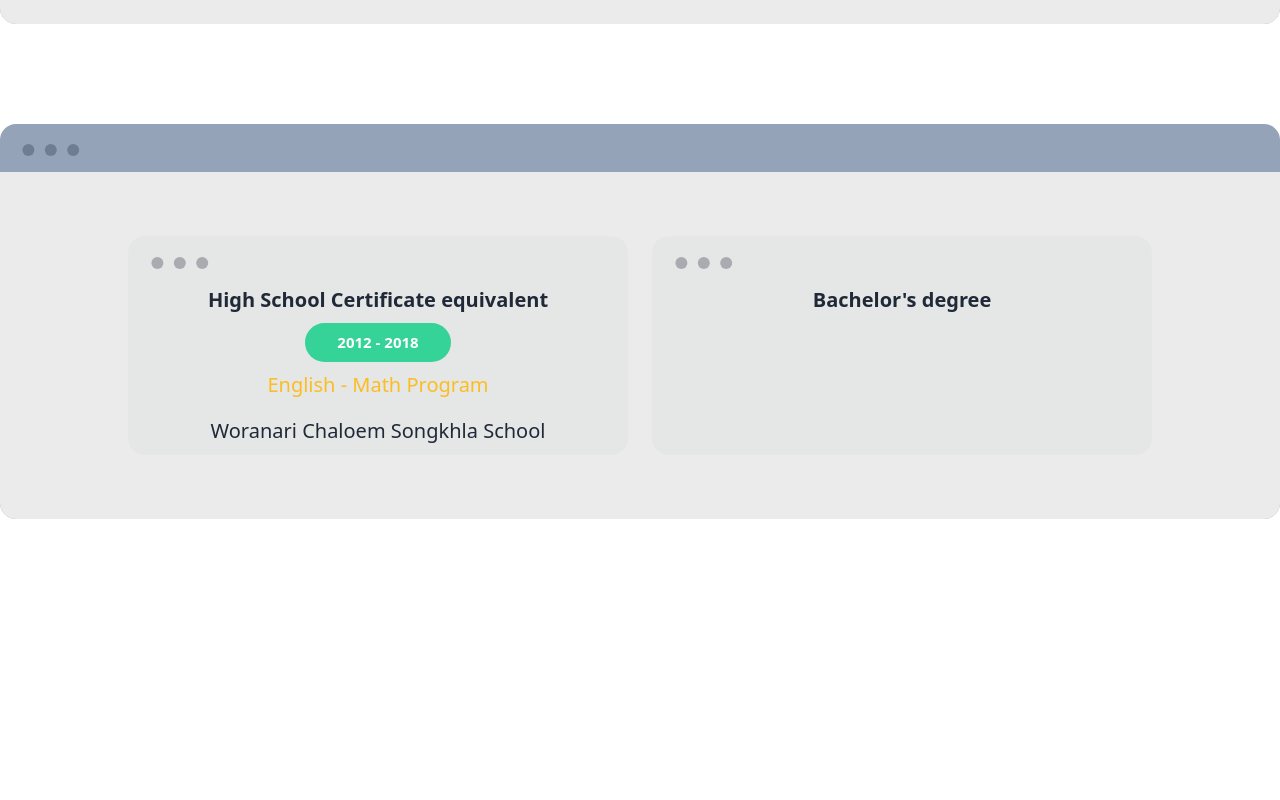
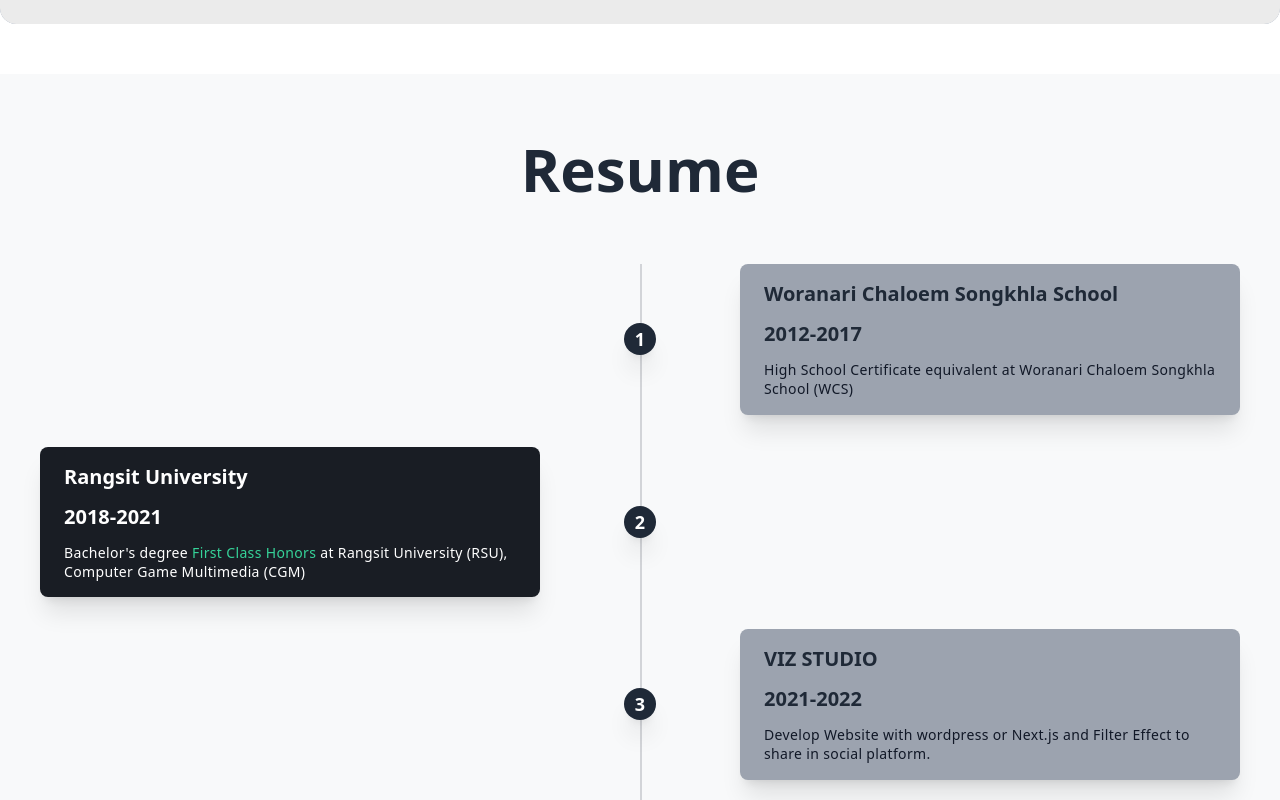
Before and after one commit to darupong/Portfolio, a Next.js app: page / in a window 1280 px wide. Shown: the part 1700-2500 px from the top of the page. Before the commit the page ends 2269 px from the top, so only its background shows below. Built offline with nearby package versions, Linux system fonts and the light colour scheme.

Commit message:
style: Change name, add ExperianceSection

```diff
--- a/components/AboutMe.tsx
+++ b/components/AboutMe.tsx
@@ -7,7 +7,7 @@ const AboutMe = () => {
   return (
     <div className={` py-[50px] container mx-auto`}>
       <div className="mockup-window dark:bg-base-300 bg-slate-400">
-        <div className="flex justify-center px-4 py-16 dark:bg-base-200 bg-[#EBEBEB]">
+        <div className="flex justify-center px-4 py-16 dark:bg-[#111827] bg-[#EBEBEB]">
           <div className="flex flex-col">
             <div className="flex md:flex-row flex-col justify-center items-center md:space-x-6 space-x-0 space-y-6 lg:px-10 px-4 md:py-14 py-6">
               <div>
--- /dev/null
+++ b/components/ExperianceSection.tsx
@@ -0,0 +1,61 @@
+import React from "react";
+
+const ExperianceSection = () => {
+  return (
+    <div className="container mx-auto py-[100px]">
+        <h1 className="text-[60px] font-bold text-center pb-[50px]">Resume</h1>
+      <div className="flex md:flex-row flex-col md:space-x-4 space-x-0 justify-center">
+        <div className="card w-96 bg-base-100 shadow-xl">
+          <figure>
+            <img src="https://placeimg.com/400/225/arch" alt="Shoes" />
+          </figure>
+          <div className="card-body">
+            <h2 className="card-title">
+              Shoes!
+              <div className="badge badge-secondary">NEW</div>
+            </h2>
+            <p>If a dog chews shoes whose shoes does he choose?</p>
+            <div className="card-actions justify-end">
+              <div className="badge badge-outline">Fashion</div>
+              <div className="badge badge-outline">Products</div>
+            </div>
+          </div>
+        </div>
+        <div className="card w-96 bg-base-100 shadow-xl">
+          <figure>
+            <img src="https://placeimg.com/400/225/arch" alt="Shoes" />
+          </figure>
+          <div className="card-body">
+            <h2 className="card-title">
+              Shoes!
+              <div className="badge badge-secondary">NEW</div>
+            </h2>
+            <p>If a dog chews shoes whose shoes does he choose?</p>
+            <div className="card-actions justify-end">
+              <div className="badge badge-outline">Fashion</div>
+              <div className="badge badge-outline">Products</div>
+            </div>
+          </div>
+        </div>
+        <div className="card w-96 bg-base-100 shadow-xl">
+          <figure>
+            <img src="https://placeimg.com/400/225/arch" alt="Shoes" />
+          </figure>
+          <div className="card-body">
+            <h2 className="card-title">
+              Shoes!
+              <div className="badge badge-secondary">NEW</div>
+            </h2>
+            <p>If a dog chews shoes whose shoes does he choose?</p>
+            <div className="card-actions justify-end">
+              <div className="badge badge-outline">Fashion</div>
+              <div className="badge badge-outline">Products</div>
+            </div>
+          </div>
+        </div>
+      </div>
+    </div>
+  );
+};
+
+export default ExperianceSection;
--- a/components/Navbar.tsx
+++ b/components/Navbar.tsx
@@ -31,7 +31,7 @@ const Navbar = (): JSX.Element => {
   }
   return (
 
-    <nav className="bg-white px-2 sm:px-4 py-2.5 dark:bg-gray-900 fixed w-full z-20 top-0 left-0  border-gray-200 dark:border-gray-600">
+    <nav className="bg-white z-50 px-2 sm:px-4 py-2.5 dark:bg-gray-900 fixed w-full top-0 left-0  border-gray-200 dark:border-gray-600">
       <div className="container flex flex-wrap items-center justify-between mx-auto">
         <a href="" className="flex items-center">
           <Image src={logo} className="h-[50px] w-[50px]" alt="Flowbite Logo" />
--- /dev/null
+++ b/components/ResumeSection.tsx
@@ -0,0 +1,63 @@
+/* eslint-disable react/no-unescaped-entities */
+import React from "react";
+
+const ResumeSection = () => {
+  return (
+    <div className="container mx-auto w-full h-full">
+      <div className="relative wrap overflow-hidden p-10 h-full">
+        <h1 className="text-[60px] font-bold text-center pb-[50px]">Resume</h1>
+        <div className="border-2-2 absolute border-opacity-20 border-gray-700 dark:border-white h-full border left-[50%]"></div>
+        <div className="mb-8 flex justify-between items-center w-full right-timeline">
+          <div className="order-1 w-5/12"></div>
+          <div className="z-20 flex items-center order-1 bg-gray-800 dark:bg-white shadow-xl w-8 h-8 rounded-full">
+            <h1 className="mx-auto font-semibold text-lg text-white dark:text-black">1</h1>
+          </div>
+          <div className="order-1 bg-gray-400 rounded-lg shadow-xl w-5/12 px-6 py-4">
+            <h3 className="mb-3 font-bold text-gray-800 md:text-xl text-sm">
+              Woranari Chaloem Songkhla School
+            </h3>
+            <h3 className="mb-3 font-bold text-gray-800 md:text-xl text-sm">2012-2017</h3>
+            <p className="text-sm leading-snug tracking-wide text-gray-900 text-opacity-100">
+              High School Certificate equivalent at Woranari Chaloem Songkhla
+              School (WCS)
+            </p>
+          </div>
+        </div>
+
+        <div className="mb-8 flex justify-between flex-row-reverse items-center w-full left-timeline">
+          <div className="order-1 w-5/12"></div>
+          <div className="z-20 flex items-center order-1 bg-gray-800 dark:bg-white shadow-xl w-8 h-8 rounded-full">
+            <h1 className="mx-auto text-white dark:text-black font-semibold text-lg">2</h1>
+          </div>
+          <div className="order-1 bg-[#191D24] rounded-lg shadow-xl w-5/12 px-6 py-4">
+            <h3 className="mb-3 font-bold text-white md:text-xl text-sm">
+              Rangsit University
+            </h3>
+            <h3 className="mb-3 font-bold text-white md:text-xl text-sm">2018-2021</h3>
+            <p className="text-sm font-medium leading-snug tracking-wide text-white text-opacity-100">
+              Bachelor's degree <span className="text-[#36D399]">First Class Honors</span> at Rangsit University (RSU), Computer Game Multimedia (CGM)
+            </p>
+          </div>
+        </div>
+
+        <div className="mb-8 flex justify-between items-center w-full right-timeline">
+          <div className="order-1 w-5/12"></div>
+          <div className="z-20 flex items-center order-1 bg-gray-800 dark:bg-white shadow-xl w-8 h-8 rounded-full">
+            <h1 className="mx-auto font-semibold text-lg text-white dark:text-black">3</h1>
+          </div>
+          <div className="order-1 bg-gray-400 rounded-lg shadow-xl w-5/12 px-6 py-4">
+            <h3 className="mb-3 font-bold text-gray-800 md:text-xl text-sm">
+              VIZ STUDIO
+            </h3>
+            <h3 className="mb-3 font-bold text-gray-800 md:text-xl text-sm">2021-2022</h3>
+            <p className="text-sm leading-snug tracking-wide text-gray-900 text-opacity-100">
+              Develop Website with wordpress or Next.js and Filter Effect to share in social platform.
+            </p>
+          </div>
+        </div>
+      </div>
+    </div>
+  );
+};
+
+export default ResumeSection;
--- a/components/ToolsSection.tsx
+++ /dev/null
@@ -1,30 +0,0 @@
-/* eslint-disable react/no-unescaped-entities */
-import React from "react";
-
-const ToolsSection = () => {
-  return (
-    <div className={` py-[50px] container mx-auto`}>
-      <div className="mockup-window dark:bg-base-300 bg-slate-400">
-        <div className="flex justify-center px-4 py-16 dark:bg-base-200 bg-[#EBEBEB]">
-          <div className="grid lg:grid-cols-2 md:grid-cols-2 grid-cols-1 gap-6 ">
-            <div className="mockup-window border bg-base-300 lg:w-[500px] w-[300px] h-auto">
-              <div className="flex flex-col justify-center px-4">
-                <p className=" font-bold text-[20px] text-center pb-2">High School Certificate equivalent</p>
-                <p className=" font-bold text-[15px] text-center text-white py-2 bg-[#36D399] mx-40 rounded-full">2012 - 2018</p>
-                <p className=" text-[20px] text-center py-2 text-[#FBBD23]">English - Math Program</p>
-                <p className=" text-[20px] text-center py-2">Woranari Chaloem Songkhla School</p>
-              </div>
-            </div>
-            <div className="mockup-window border bg-base-300 lg:w-[500px] w-[300px] h-auto">
-              <div className="flex justify-center px-4 ">
-              <p className=" font-bold text-[20px] text-center">Bachelor's degree</p>
-              </div>
-            </div>
-          </div>
-        </div>
-      </div>
-    </div>
-  );
-};
-
-export default ToolsSection;
--- a/pages/eiei.tsx
+++ /dev/null
@@ -1,9 +0,0 @@
-import React from 'react'
-
-const eiei = () => {
-  return (
-    <div>eiei</div>
-  )
-}
-
-export default eiei
--- a/pages/index.tsx
+++ b/pages/index.tsx
@@ -5,14 +5,19 @@ import Navbar from '../components/Navbar'
 import Footer from '../components/Footer'
 import HeroSection from '../components/HeroSection'
 import AboutMe from '../components/AboutMe'
-import ToolsSection from '../components/ToolsSection'
+import ResumeSection from '../components/ResumeSection'
+import ExperianceSection from '../components/ExperianceSection'
+
 
 export default function Home() {
   return (
     <div>
       <HeroSection />
       <AboutMe />
-      <ToolsSection />
+      <div className=" bg-[#F8F9FA] py-[10px]">
+      <ResumeSection />
+      </div>
+      <ExperianceSection />
     </div>
   )
 }
```
